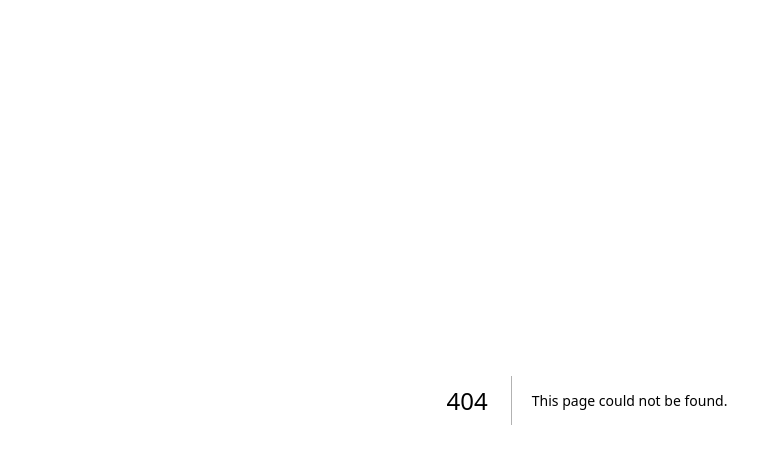
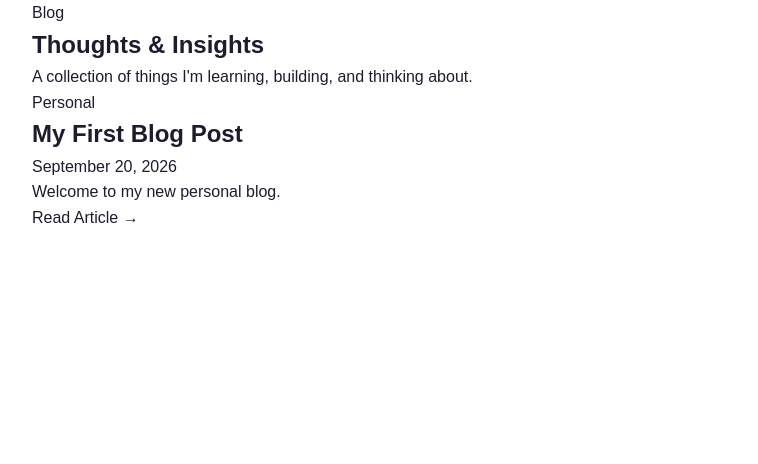
Before and after one commit to Armando-CastVil/Portfolio, a Next.js app: page /portfolio/blog in a window 1280 px wide. Before the commit this address had no page. Shown: the top 464 px of the page, without its empty margins (53-811 px from the left). Built offline with nearby package versions, Linux system fonts and the light colour scheme.

Commit message:
created page for first blog

```diff
--- /dev/null
+++ b/app/blog/page.tsx
@@ -0,0 +1,104 @@
+import fs from "fs";
+import path from "path";
+import matter from "gray-matter";
+import Link from "next/link";
+
+type Post = {
+  slug: string;
+  title: string;
+  date: string;
+  description: string;
+  category: string;
+};
+
+function getPosts(): Post[] {
+  const postsDirectory = path.join(process.cwd(), "content/blog");
+
+  const filenames = fs.readdirSync(postsDirectory);
+
+  const posts = filenames
+    .filter((filename) => filename.endsWith(".md"))
+    .map((filename) => {
+      const filePath = path.join(postsDirectory, filename);
+      const fileContents = fs.readFileSync(filePath, "utf8");
+
+      const { data } = matter(fileContents);
+
+      return {
+        slug: filename.replace(".md", ""),
+        title: data.title,
+        date: data.date,
+        description: data.description,
+        category: data.category,
+      };
+    });
+
+  return posts.sort(
+    (a, b) =>
+      new Date(b.date).getTime() -
+      new Date(a.date).getTime()
+  );
+}
+
+export default function BlogPage() {
+  const posts = getPosts();
+
+  return (
+    <main className="blog-page">
+      <section className="blog-hero">
+        <div className="container">
+          <p className="section-label">Blog</p>
+
+          <h1 className="blog-page-title">
+            Thoughts &amp; Insights
+          </h1>
+
+          <p className="blog-page-description">
+            A collection of things I&apos;m learning, building,
+            and thinking about.
+          </p>
+        </div>
+      </section>
+
+      <section className="blog-posts-section">
+        <div className="container">
+          <div className="blog-posts-grid">
+            {posts.map((post) => (
+              <article className="blog-post-card" key={post.slug}>
+                <div className="blog-post-content">
+                  <span className="blog-category">
+                    {post.category}
+                  </span>
+
+                  <h2>{post.title}</h2>
+
+                  <p className="blog-post-date">
+                    {new Date(post.date).toLocaleDateString(
+                      "en-US",
+                      {
+                        year: "numeric",
+                        month: "long",
+                        day: "numeric",
+                      }
+                    )}
+                  </p>
+
+                  <p className="blog-post-description">
+                    {post.description}
+                  </p>
+
+                  <Link
+                    href={`/blog/${post.slug}`}
+                    className="blog-read-more"
+                  >
+                    Read Article →
+                  </Link>
+                </div>
+              </article>
+            ))}
+          </div>
+        </div>
+      </section>
+    </main>
+  );
+}
--- a/app/page.tsx
+++ b/app/page.tsx
@@ -1,7 +1,7 @@
 
 import Image from "next/image";
 import ProfilePicture from "../public/pictures/ProfilePicture.jpg";
-import smashbaseLogo from "../public/pictures/smashbaselogo.webp"
+import smashbaseLogo from "../public/pictures/smashbaselogo.webp";
 export default function Home() {
 
   return (
@@ -16,6 +16,7 @@ export default function Home() {
           <div className="nav-links">
             <a href="#home">Home</a>
             <a href="#about">About</a>
+            <a href="/Portfolio/blog">Blog</a>
             <a href="#experience">Experience</a>
             <a href="#skills">Skills</a>
             <a href="#projects">Projects</a>
--- a/app/styles/global.module.css
+++ b/app/styles/global.module.css
@@ -654,3 +654,304 @@ section {
     padding: 1.25rem;
   }
 }
+
+/* =========================================
+   BLOG PAGE
+   ========================================= */
+
+.blog-page {
+  min-height: 100vh;
+  background: var(--background);
+}
+
+.blog-hero {
+  padding-top: 150px;
+  padding-bottom: 70px;
+
+  background:
+    radial-gradient(
+      circle at 80% 30%,
+      rgba(124, 58, 237, 0.12),
+      transparent 30%
+    ),
+    var(--background);
+}
+
+.blog-page-title {
+  margin-top: 10px;
+
+  color: #ffffff;
+
+  font-size: clamp(2.5rem, 6vw, 4rem);
+  line-height: 1.1;
+  letter-spacing: -1.5px;
+}
+
+.blog-page-description {
+  max-width: 600px;
+  margin-top: 20px;
+
+  color: var(--text-light);
+
+  font-size: 1.05rem;
+  line-height: 1.8;
+}
+
+.blog-posts-section {
+  padding: 70px 0 100px;
+
+  background: var(--section-background);
+}
+
+.blog-posts-grid {
+  display: grid;
+  grid-template-columns: repeat(2, 1fr);
+
+  gap: 25px;
+}
+
+.blog-post-card {
+  background: var(--card-background);
+
+  border: 1px solid var(--border);
+  border-radius: 10px;
+
+  transition:
+    transform 0.25s ease,
+    border-color 0.25s ease,
+    box-shadow 0.25s ease;
+}
+
+.blog-post-card:hover {
+  transform: translateY(-5px);
+
+  border-color: rgba(139, 92, 246, 0.55);
+
+  box-shadow:
+    0 15px 40px rgba(0, 0, 0, 0.25),
+    0 0 25px rgba(139, 92, 246, 0.08);
+}
+
+.blog-post-content {
+  padding: 28px;
+}
+
+.blog-post-content h2 {
+  margin: 10px 0;
+
+  color: #ffffff;
+
+  font-size: 1.35rem;
+  line-height: 1.4;
+}
+
+.blog-post-date {
+  margin-bottom: 15px;
+
+  color: #64748b;
+
+  font-size: 0.75rem;
+}
+
+.blog-post-description {
+  margin-bottom: 25px;
+
+  color: var(--text-light);
+
+  font-size: 0.9rem;
+  line-height: 1.7;
+}
+
+.blog-read-more {
+  color: var(--primary);
+
+  font-size: 0.85rem;
+  font-weight: 600;
+}
+
+.blog-read-more:hover {
+  color: #a78bfa;
+}
+
+/* =========================================
+   BLOG ARTICLE
+   ========================================= */
+
+.blog-article-page {
+  min-height: 100vh;
+
+  padding-top: 120px;
+  padding-bottom: 100px;
+
+  background: var(--background);
+}
+
+.blog-article {
+  background: var(--background);
+}
+
+.blog-article-header {
+  max-width: 800px;
+
+  margin: 0 auto 60px;
+
+  text-align: center;
+}
+
+.blog-article-header h1 {
+  margin: 15px 0;
+
+  color: #ffffff;
+
+  font-size: clamp(2.2rem, 5vw, 3.5rem);
+
+  line-height: 1.15;
+  letter-spacing: -1px;
+}
+
+.blog-article-date {
+  margin-bottom: 20px;
+
+  color: #64748b;
+
+  font-size: 0.85rem;
+}
+
+.blog-article-description {
+  color: var(--text-light);
+
+  font-size: 1rem;
+  line-height: 1.8;
+}
+
+.blog-article-content {
+  max-width: 750px;
+
+  margin: 0 auto;
+
+  color: #cbd5e1;
+
+  font-size: 1rem;
+  line-height: 1.9;
+}
+
+.blog-article-content h1,
+.blog-article-content h2,
+.blog-article-content h3 {
+  margin-top: 45px;
+  margin-bottom: 15px;
+
+  color: #ffffff;
+
+  line-height: 1.3;
+}
+
+.blog-article-content h2 {
+  font-size: 1.7rem;
+}
+
+.blog-article-content h3 {
+  font-size: 1.3rem;
+}
+
+.blog-article-content p {
+  margin-bottom: 22px;
+}
+
+.blog-article-content ul,
+.blog-article-content ol {
+  margin-bottom: 25px;
+
+  padding-left: 25px;
+}
+
+.blog-article-content li {
+  margin-bottom: 8px;
+}
+
+.blog-article-content a {
+  color: var(--primary);
+
+  text-decoration: underline;
+}
+
+.blog-article-content strong {
+  color: #ffffff;
+}
+
+.blog-article-content code {
+  padding: 3px 6px;
+
+  color: #c4b5fd;
+
+  background: #17152b;
+
+  border-radius: 4px;
+
+  font-size: 0.9em;
+}
+
+.blog-article-content pre {
+  margin: 30px 0;
+
+  padding: 20px;
+
+  overflow-x: auto;
+
+  background: #070c17;
+
+  border: 1px solid var(--border);
+  border-radius: 8px;
+}
+
+.blog-article-content pre code {
+  padding: 0;
+
+  background: transparent;
+
+  color: #cbd5e1;
+}
+
+.blog-back {
+  max-width: 750px;
+
+  margin: 60px auto 0;
+
+  padding-top: 25px;
+
+  border-top: 1px solid var(--border);
+}
+
+.blog-back a {
+  color: var(--primary);
+
+  font-size: 0.9rem;
+  font-weight: 600;
+}
+
+/* =========================================
+   BLOG MOBILE
+   ========================================= */
+
+@media (max-width: 768px) {
+  .blog-hero {
+    padding-top: 110px;
+    padding-bottom: 50px;
+  }
+
+  .blog-posts-grid {
+    grid-template-columns: 1fr;
+  }
+
+  .blog-article-page {
+    padding-top: 100px;
+  }
+
+  .blog-article-header {
+    margin-bottom: 40px;
+  }
+
+  .blog-article-content {
+    font-size: 0.95rem;
+  }
+}
--- /dev/null
+++ b/content/blog/my-first-blog-post.md
@@ -0,0 +1,32 @@
+---
+title: "My First Blog Post"
+date: "2026-09-20"
+description: "Welcome to my new personal blog."
+category: "Personal"
+---
+
+# Welcome to My Blog
+
+Welcome to my blog!
+
+I'll be using this space to write about things I'm learning, projects I'm working on, and topics that I find interesting.
+
+## What I'll be writing about
+
+Some of the topics I plan to cover include:
+
+- Software development
+- Next.js and React
+- Data analysis
+- Computer science
+- Actuarial science
+- Career development
+- Things I learn from personal projects
+
+## Why I started this blog
+
+I wanted a place where I could document what I'm learning rather than simply listing technologies on my resume.
+
+Writing about a topic also forces me to understand it more deeply.
+
+Thanks for stopping by!
--- a/next.config.ts
+++ b/next.config.ts
@@ -2,7 +2,7 @@ import type { NextConfig } from "next";
 
 const nextConfig: NextConfig = {
   output: "export",
-  basePath: "/Portfolio",
+  basePath: "/portfolio",
   images: {
     unoptimized: true,
   },
--- a/package.json
+++ b/package.json
@@ -9,9 +9,12 @@
     "lint": "eslint"
   },
   "dependencies": {
+    "gray-matter": "^4.0.3",
     "next": "16.3.4",
     "react": "19.2.8",
-    "react-dom": "19.2.8"
+    "react-dom": "19.2.8",
+    "remark": "^15.0.1",
+    "remark-html": "^16.0.1"
   },
   "devDependencies": {
     "@tailwindcss/postcss": "^4",
```
Also changed, not shown: app/blog/[slug]/page.tsx (added, +95 -0 lines), 1 other file (tests, documents, lock files or other folders).
